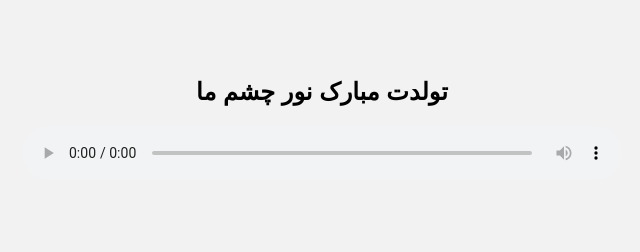
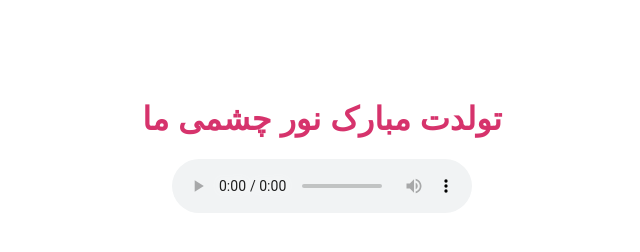
Before and after one commit to Asso-hgam/Sepideh, a plain HTML site: page index.html in a window 1280 px wide. Shown: the whole page, without its empty margins (318-958 px from the left). Drawn offline with Linux system fonts and the light colour scheme.

Commit message:
Update index.html

```diff
--- a/index.html
+++ b/index.html
@@ -1,14 +1,25 @@
 <!DOCTYPE html>
-<html>
+<html lang="fa">
 <head>
-  <meta charset="UTF-8">
-  <title>Sepideh</title>
+    <meta charset="UTF-8">
+    <title>Sepideh</title>
+    <style>
+        body {
+            font-family: sans-serif;
+            text-align: center;
+            margin-top: 100px;
+            direction: rtl;
+        }
+        h1 {
+            color: #d6336c;
+        }
+    </style>
 </head>
-<body style="text-align:center; padding-top:50px; background-color:#f2f2f2; font-family:sans-serif;">
-  <h2>تولدت مبارک نور چشم ما</h2>
-  <audio controls style="width:80%; max-width:600px;">
-    <source src="https://asso-hgam.github.io/Sepideh/Sepideh.mp3" type="audio/mp3">
-    مرورگر شما از تگ صوتی پشتیبانی نمی‌کند.
-  </audio>
+<body>
+    <h1>تولدت مبارک نور چشمی ما</h1>
+    <audio controls>
+        <source src="Sepideh.mp3" type="audio/mpeg">
+        مرورگر شما از پخش صوت پشتیبانی نمی‌کند.
+    </audio>
 </body>
 </html>
```
